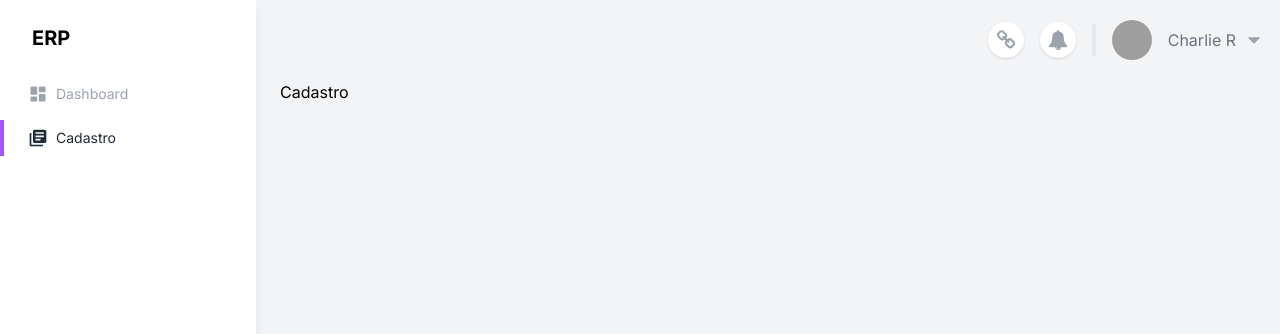
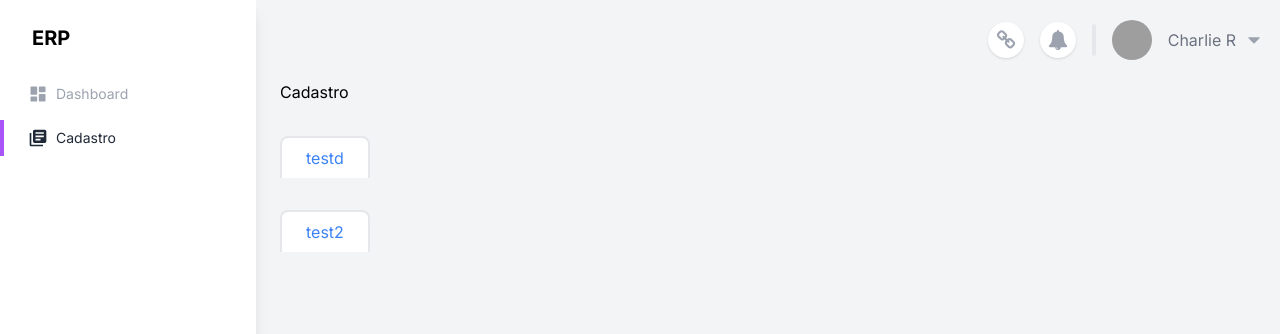
Before and after one commit to marcosrib/app-erp-front, a Next.js app: page /registre in a window 1280 px wide. Shown: the top 334 px of the page. Built offline with nearby package versions, Linux system fonts and the light colour scheme; grey boxes are pictures that could not be loaded.

Commit message:
feat: Iniciado a criação de tab usando composition

```diff
--- /dev/null
+++ b/app/(authenticated)/components/Tabs/TabContent.tsx
@@ -0,0 +1,5 @@
+export default function TabContent() {
+    return (
+        <p> TabContent</p>
+    )
+}
--- /dev/null
+++ b/app/(authenticated)/components/Tabs/TabHeader.tsx
@@ -0,0 +1,36 @@
+"use client"
+import { ReactNode } from "react";
+import { useTabs } from "../../contexts/TabContext";
+
+type Props = {
+    label: string,
+    active: boolean,
+    onClick: () => void,
+    children: ReactNode
+}
+
+export function TabHeader({label, children}) {
+    const { activeTab, setActiveTab } = useTabs();
+
+    const handleTabClick = () => {
+        setActiveTab(label);
+    };
+
+    return (
+        <div>
+         <div className="flex">
+          <div
+            className={`py-2 px-6 cursor-pointer rounded-t-lg text-blue-500 border-t-2 border-r-2 border-l-2 bg-white
+                    `}
+                onClick={handleTabClick}
+            >
+            {label}
+          </div>
+          </div>
+            <div className="p-4">
+                <p className="text-lg font-semibold">{activeTab === label ? label: ''}</p>
+                {activeTab === label ? children : ''}
+            </div>
+        </div>
+    );
+  }
--- /dev/null
+++ b/app/(authenticated)/components/Tabs/TabRoot.tsx
@@ -0,0 +1,10 @@
+
+export function TabRoot({children}) {
+  return(
+    <div className="w-3/3 mx-auto mt-8">
+
+        {children}
+
+    </div>
+  )
+}
--- /dev/null
+++ b/app/(authenticated)/components/Tabs/Tabes.tsx
@@ -0,0 +1,38 @@
+'use client'
+import React, { useState } from "react";
+
+export function Tabes() {
+    const [activeTab, setActiveTab] = useState(0);
+
+    const tabs = [
+      { label: "Tab rrrrrr", content: "Conteúdo da Tab 1" },
+      { label: "Tab rrrrrr", content: "Conteúdo da Tab 2" },
+      { label: "Tab rrrrrr", content: "Conteúdo da Tab 3" },
+    ];
+
+    return (
+      <div className="w-3/3 mx-auto mt-8">
+        <div >
+          <div className="flex">
+            {tabs.map((tab, index) => (
+              <div
+                key={index}
+                className={`py-2 px-6 cursor-pointer rounded-t-lg ${
+                  activeTab === index
+                    ? "text-blue-500 border-t-2 border-r-2 border-l-2 bg-white"
+                    : "text-gray-500 hover:text-blue-500"
+                }`}
+                onClick={() => setActiveTab(index)}
+              >
+                {tab.label}
+              </div>
+            ))}
+          </div>
+          <div className="p-4">
+            <p className="text-lg font-semibold">{tabs[activeTab].label}</p>
+            <p className="mt-2 text-gray-600">fnkrnkfkn</p>
+          </div>
+        </div>
+        </div>
+    );
+}
--- /dev/null
+++ b/app/(authenticated)/components/Tabs/index.tsx
@@ -0,0 +1,8 @@
+import { TabRoot } from "./TabRoot";
+import { TabHeader } from "./TabHeader";
+
+
+export const Tabs = {
+    Root: TabRoot,
+    Tabs: TabHeader,
+}
--- /dev/null
+++ b/app/(authenticated)/contexts/TabContext.tsx
@@ -0,0 +1,31 @@
+"use client"
+import React, { createContext, useContext, useState } from 'react';
+
+
+type Props = {
+  children: React.ReactNode;
+};
+
+type TabContextType = {
+    activeTab: number;
+};
+
+const TabsContext = createContext({} as TabContextType);
+
+export function TabsProvider({ children }: Props) {
+  const [activeTab, setActiveTab] = useState(0);
+
+  return (
+    <TabsContext.Provider value={{ activeTab, setActiveTab }}>
+      {children}
+    </TabsContext.Provider>
+  );
+}
+
+export function useTabs() {
+  const context = useContext(TabsContext);
+  if (!context) {
+    throw new Error('useTabs must be used within a TabsProvider');
+  }
+  return context;
+}
--- a/app/(authenticated)/layout.tsx
+++ b/app/(authenticated)/layout.tsx
@@ -3,6 +3,7 @@ import type { Metadata } from 'next';
 import { Inter } from 'next/font/google';
 import Sidebar from './components/layout/Sidebar';
 import Header from './components/layout/Header';
+import { TabsProvider } from './contexts/TabContext';
 const inter = Inter({ subsets: ['latin'] });
 
 export const metadata: Metadata = {
@@ -17,6 +18,7 @@ export default function RootLayout({
   children: React.ReactNode;
 }) {
   return (
+   <TabsProvider>
     <html lang="en">
       <body className={inter.className}>
         <main className="relative h-screen overflow-hidden bg-gray-100 dark:bg-gray-800">
@@ -32,5 +34,6 @@ export default function RootLayout({
         </main>
       </body>
     </html>
+  </TabsProvider>
   );
 }
--- a/app/(authenticated)/registre/page.tsx
+++ b/app/(authenticated)/registre/page.tsx
@@ -1,5 +1,19 @@
+import { Tabs } from "../components/Tabs";
+import TabContent from "../components/Tabs/TabContent";
+
+
 export default function Registre() {
     return (
+        <>
         <h1>Cadastro</h1>
-    )
+         <Tabs.Root>
+            <Tabs.Tabs label="testd">
+                <TabContent/>
+            </Tabs.Tabs>
+            <Tabs.Tabs label="test2">
+                <TabContent/>
+            </Tabs.Tabs>
+         </Tabs.Root>
+        </>
+    );
 }
```
